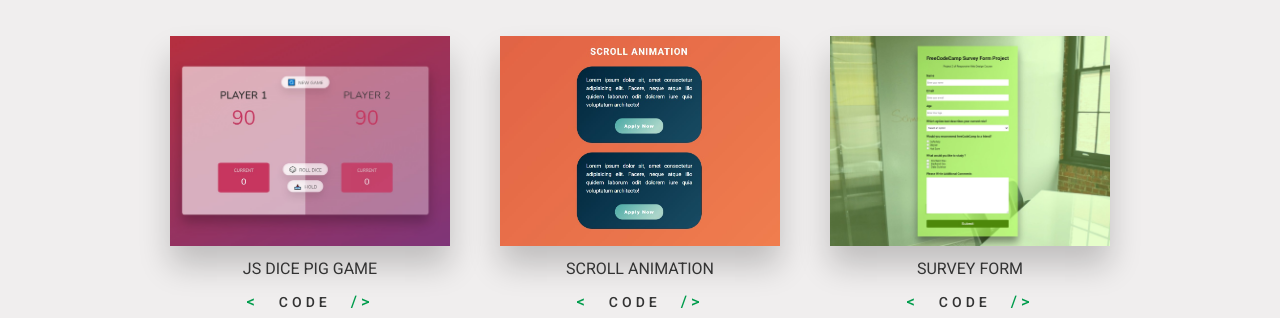
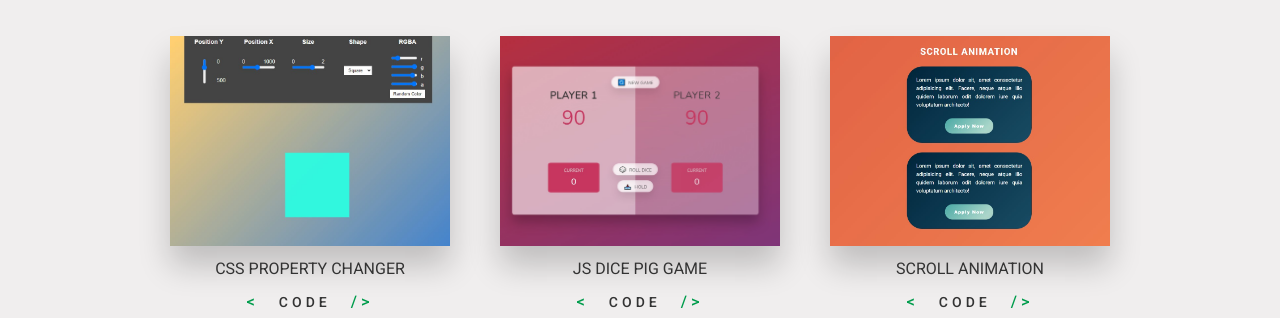
Before and after one commit to gurhanalan/Website-Project-My-Portfolio, a website: page index.html in a window 1280 px wide. Shown: the part 2862-3180 px from the top of the page. Drawn offline with Linux system fonts and the light colour scheme; a web font is replaced by a local one.

Commit message:
Add project

```diff
--- a/index.html
+++ b/index.html
@@ -631,7 +631,7 @@
                     </div>
                 </div>
 
-                <!-- Progress Steps -->
+                <!-- 4 JS Projects Progress Steps -->
                 <div class="project-box">
                     <a
                         href="https://gurhanalan.github.io/JS-SmallProjects-ProgressSteps/"
@@ -666,6 +666,34 @@
                             data-icon="logos-sass"
                             data-inline="false"
                         ></span>
+                        <span
+                            class="iconify"
+                            data-icon="logos-javascript"
+                            data-inline="false"
+                        ></span>
+                    </div>
+                </div>
+
+                <!-- CSS Property Changer -->
+                <div class="project-box">
+                    <a
+                        href="https://gurhanalan.github.io/JS-SmallProject-CSSPropertyChanger/"
+                        class="project-tile"
+                        target="_blank"
+                    >
+                        <img
+                            src="img/csspropertychanger.jpg"
+                            alt="Website Page"
+                        />CSS Property Changer
+                    </a>
+                    <a
+                        href="https://github.com/gurhanalan/JS-SmallProject-CSSPropertyChanger"
+                        class="project-code"
+                        target="_blank"
+                    >
+                        <span class="code">Code</span>
+                    </a>
+                    <div class="project-skills">
                         <span
                             class="iconify"
                             data-icon="logos-javascript"
```
Also changed, not shown: img/csspropertychanger.jpg (added).
